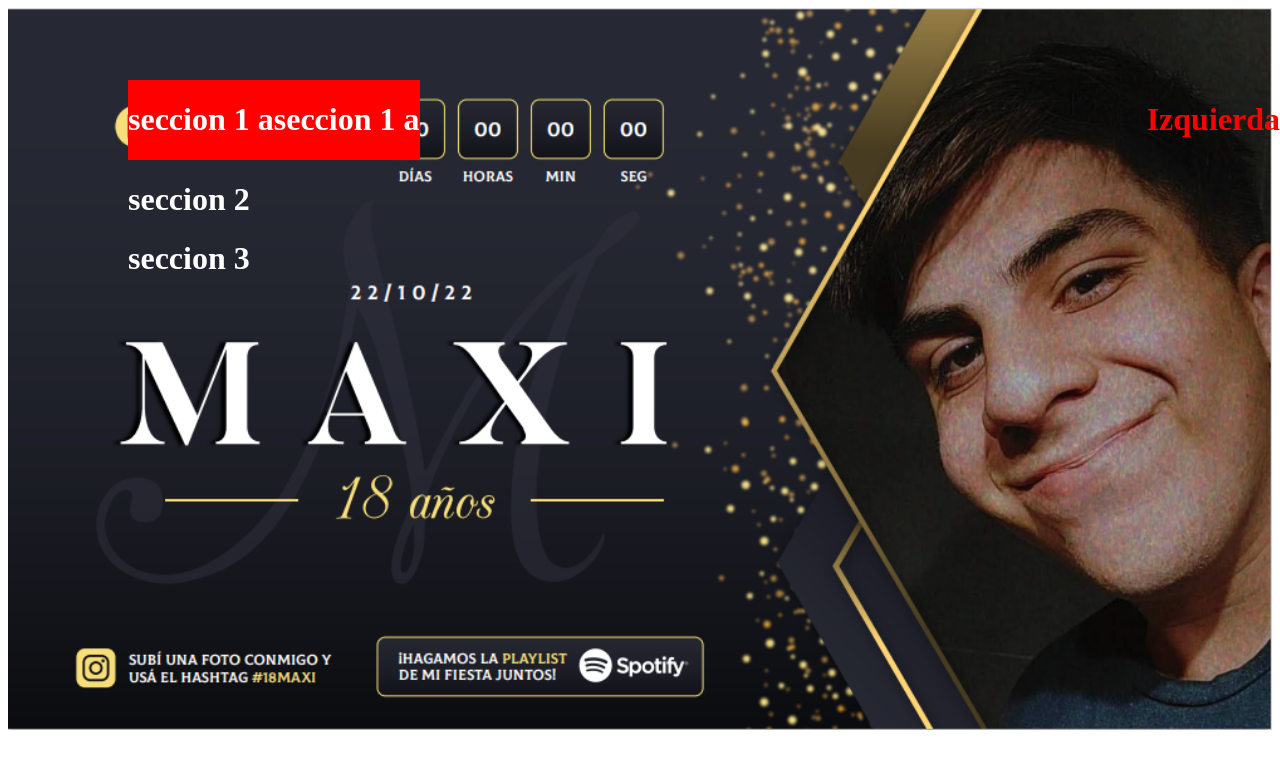
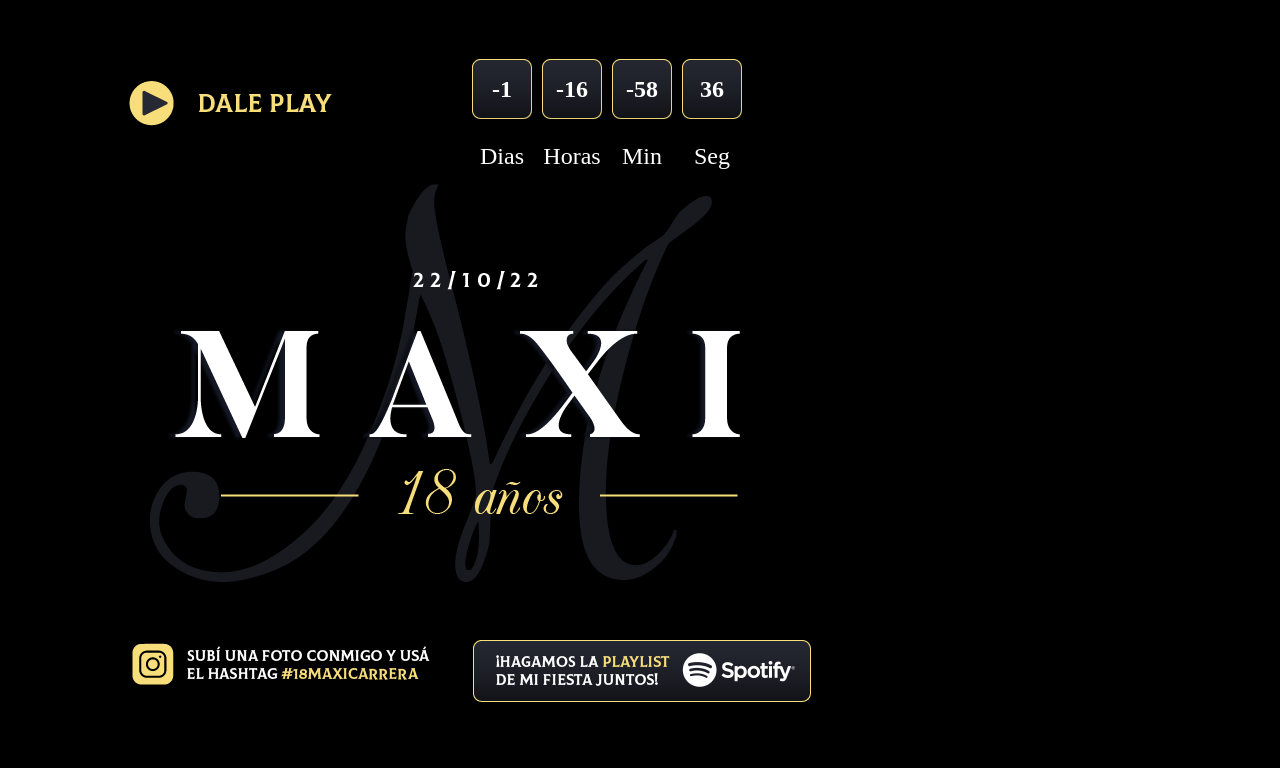
Before and after one commit to librotero/Maxi-Card-HB, a website: page index.html in a window 1280 px wide. Drawn offline with Linux system fonts and the light colour scheme.

Commit message:
feliz cumpleaños

```diff
--- a/index.html
+++ b/index.html
@@ -10,23 +10,51 @@
 <body>
     <div>
         <div class="base">
-        <img src="./img/Captura.PNG" alt="hola" width="100%" height="100%"/>
         </div>
         <div class="izquierda">
             <div class="secc-izq-1">
-                <div class"seccion"><h1>seccion 1 a</h1></div>
-                <div class"seccion"><h1>seccion 1 a</h1></div>
+                <div class"seccion">
+                    <img src="./img/BotónPlay.png">
+                </div>
+                <div class="timming">
+                    <div class="countdown">
+                        <div>
+                            <p id="days">132</p>
+                            <span>Dias</span>
+                        </div>
+                        <div>
+                            <p id="hours">15</p>
+                            <span>Horas</span>
+                        </div>
+                        <div>
+                            <p id="minutes">25</p>
+                            <span>Min</span>
+                        </div>
+                        <div>
+                            <p id="seconds">45</p>
+                            <span>Seg</span>
+                        </div>
+                    </div>
+                </div>
             </div>
             <div class="secc-izq-2">
-                <h1>seccion 2</h1>
+                <img src="./img/LogoMaxi1.png" alt="como estas ">
             </div>
             <div class="secc-izq-3">
-                <h1>seccion 3</h1>
+                <div class="btnInstagram">
+                    <img src="./img/BotónInstagram.png" alt="hola">
+                </div>
+                <div class="btnSpotify">
+                    <img src="./img/BotónSpotify.png" alt="hola">
+                </div>
             </div>
         </div>
         <div class="derecha">
             <h1>Izquierda</h1>
         </div>
     </div>
+
+    <!--archivo js -->
+    <script src="./js/main.js"></script>
 </body>
 </html>
--- /dev/null
+++ b/js/main.js
@@ -0,0 +1,34 @@
+const $days = document.getElementById('days'),
+$hours = document.getElementById('hours'),
+$minutes = document.getElementById('minutes'),
+$seconds = document.getElementById('seconds'),
+$finalMessage = document.querySelector('.final-sms');
+
+//Fecha a futuro
+const countdownDate = new Date('9 29, 2022 10:28:00').getTime();
+
+let interval = setInterval(function(){
+    //Obtener fecha actual y milisegundos
+    const now = new Date().getTime();
+
+    //Obtener las distancias entre ambas fechas
+    let distance = countdownDate - now;
+
+    //Calculos a dias-horas-minutos-segundos
+    let days = Math.floor(distance / (1000 * 60 * 60 * 24));
+    let hours = Math.floor((distance % (1000 * 60 * 60 * 24 )) / (1000 * 60 * 60));
+    let minutes = Math.floor((distance % (1000 * 60 * 60)) / (1000 * 60));
+    let seconds = Math.floor((distance % (1000 * 60 )) / (1000));
+
+    //Escribimos resultados
+    $days.innerHTML = days;
+    $hours.innerHTML = hours;
+    $minutes.innerHTML = minutes;
+    $seconds.innerHTML = ('0' + seconds).slice(-2);
+
+    //Cuando llegue a 0
+    if(distance < 0){
+        clearInterval(interval);
+        $finalMessage.style.transform = 'translateY(0)';
+    }
+}, 1000);
--- a/sass/main.scss
+++ b/sass/main.scss
@@ -1,36 +1,116 @@
+
+body{
+    background-color: black;
+}
 .base{
     position:relative;
     flex-wrap: wrap;
   align-content: flex-end;
+}
 
-
-}
-.izquierda{
+  .izquierda{
     position: absolute;
     left:10%;
     top: 10%;
     display: block;
-    h1{
-
-        color: white;
-    }
+  }
     .secc-izq-1
     {
         display: flex;
-        background-color: red;;
+        position:relative;
+
+
 
     }
-}
+    .secc-izq-3{
+        display: flex;
+        .btnSpotify{
+            flex: 50%;
+            cursor:pointer;
+        }
+        .btnInstagram{
+            flex: 50%;
+            cursor:pointer;
+        }
+    }
+
 .derecha{
     position: absolute;
     right: 0;
     top: 10%;
 
-    h1
-    {
-        color:red;
+
+}
+.timming{
+    width:500px;
+    position:absolute;
+    top:-50px;;
+    right:-150px;
+    .cont-temporizador{
+        display: flex;
+        justify-content: center;
+        margin-top: 50px;
+    }
+
+    .countdown{
+        display: flex;
+        justify-content: space-beetwen;
+        width: 500px;
+        flex-wrap: wrap;
+    }
+    .countdown div{
+        display: grid;
+        place-items: center;
+        padding: 5px;
+    }
+    h1{
+        text-align: center;
+        color: #fff;
+        font-size: 40px;
+        padding: 30px 10px;
+    }
+    p{
+        display: grid;
+        place-items: center;
+        border: none;
+        height: 60px;
+        width: 60px;
+        //border-radius: 50%;
+        color: #fff;
+        font-size: 1.5rem;
+        font-weight: bold;
+        background-image: url('../img/Marcotiming.png');
+        background-repeat: no-repeat;
+        background-size:cover;
+    }
+    span{
+        display: block;
+        text-align: center;
+        color: #ffffff;
+        font-size: 1.5rem;
+        font-weight: 400;
+    }
+    .final-sms{
+        position: absolute;
+        left: 0;
+        right: 0;
+        top: 0;
+        bottom: 0;
+        display: grid;
+        place-items: center;
+        transform: translateY(-100%);
+        transition: ease-in-out 0.5s;
+        background-color: #333;
+    }
+    .final-sms h2{
+        text-align: center;
+        font-size: 100px;
+        color: #fff;
     }
 }
-.seccion{
-    margin:20px;
+
+.secc-izq-2{
+    margin-top:50px;
+    margin-bottom:50px;
+
 }
```
Also changed, not shown: img/BotónInstagram.png (renamed from img/Botón Instagram.png), img/BotónPlay.png (renamed from img/Botón Play.png), img/BotónSpotify.png (renamed from img/Botón Spotify.png), img/LogoMaxi1.png (renamed from img/Logo Maxi 1.png), img/Marcotiming.png (renamed from img/Marco timing.png), sass/base.css (added), sass/main.css, 2 other files.
